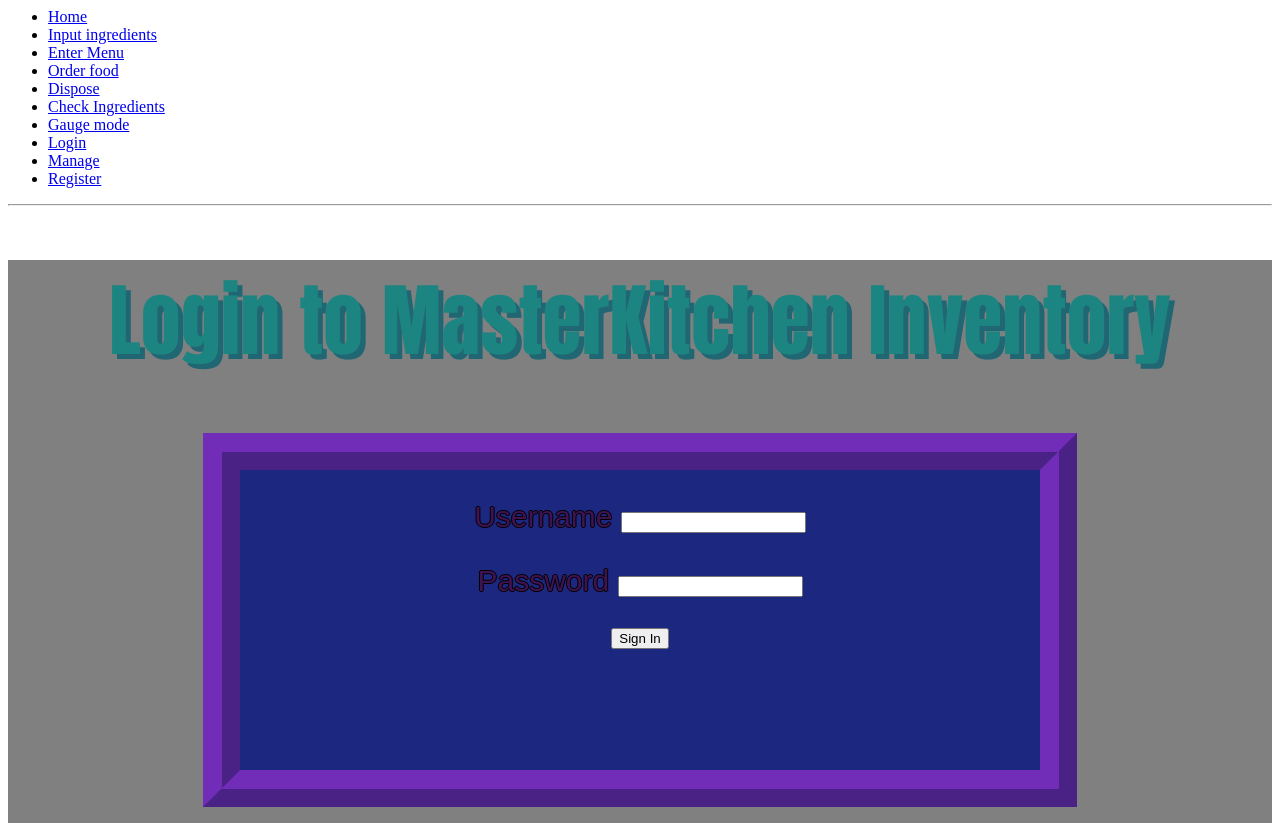
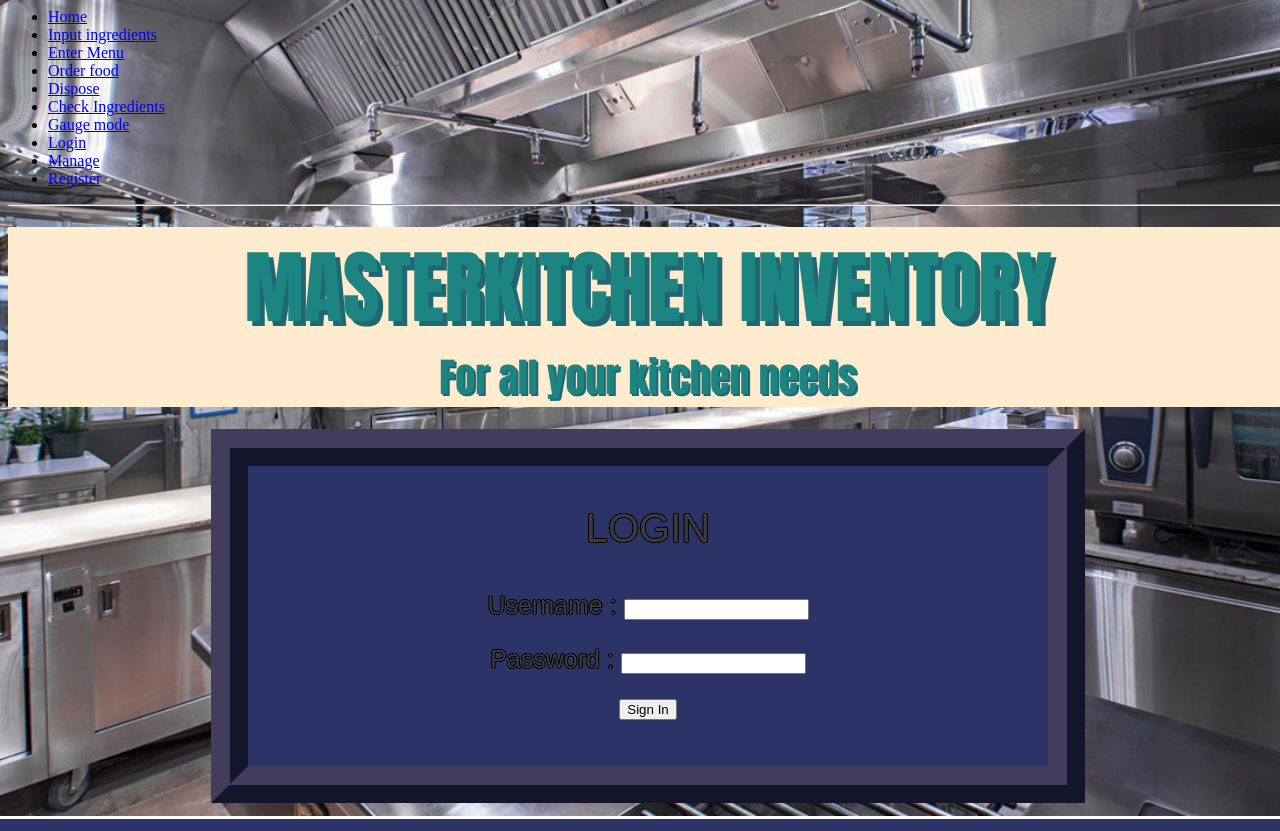
Before and after one commit to jerrylee17/CMPE131G9_Inventory, a Flask app: page /login in a window 1280 px wide. Run offline with Flask 2, Linux system fonts and the light colour scheme; parts of the project's set-up code (start-up, migrations or seed data) failed here and were passed over.

Commit message:
changed background design

```diff
--- a/app/static/styles/login.css
+++ b/app/static/styles/login.css
@@ -1,18 +1,43 @@
 h1 {
+    background-color: blanchedalmond;
+    text-align: center;
+}
+
+#mainheading {
     color: rgb(29, 133, 129);
-    text-align: center;
     font-family: Impact, sans-serif;
     text-shadow: 5px 5px rgb(32, 102, 115);
     font-size: 80
-
-
 }
 
-p {
-    color: rgb(64, 18, 82);
+#subheading {
+    color: rgb(29, 133, 129);
+    font-family: Impact, sans-serif;
+    text-shadow: 2px 2px rgb(32, 102, 115);
+    font-size: 40
+}
+
+#login {
+    color: rgb(59, 59, 59);
     font-family: Arial, sans-serif;
-    font-size: 30;
-    text-shadow: -1px 0 black, 0 1px black, 1px 0 black, 0 -1px black;;
+    font-size: 40;
+    text-shadow: -1px 0 black, 0 1px black, 1px 0 black, 0 -1px black;
+}
+
+#mainform {
+    color: rgb(59, 59, 59);
+    font-family: Arial, sans-serif;
+    font-size: 25;
+    text-shadow: -1px 0 black, 0 1px black, 1px 0 black, 0 -1px black;
+}
+
+body {
+    background-image: url("background.jpg");
+    width: 100%;
+    height:100%;
+    background-size: cover;
+    background-position: center center;
+    background-repeat: no-repeat;
 }
 
 #loginbody {
@@ -23,6 +48,6 @@ p {
     display: inline-block;
     height: 300px;
     width: 800px;
-    background-color: rgb(28, 39, 128);
-    border: 10mm ridge rgba(170, 50, 220, .6);
+    background-color: rgb(44, 51, 102);
+    border: 10mm ridge rgba(83, 68, 88, .6);
 }
--- a/app/templates/login.html
+++ b/app/templates/login.html
@@ -2,21 +2,26 @@
 
 {% block content %}
 
-<div id = "loginpage" style="background-color:grey;">
+<div id = "loginpage">
 	<head>
 		<link rel="stylesheet" type= "text/css" href= "{{ url_for('static',filename='styles/login.css') }}"></link>
 	</head>
 
 	<h1>
-		Login to MasterKitchen Inventory
+		<div id="mainheading">MASTERKITCHEN INVENTORY<br></div>
+
+		<div id="subheading">For all your kitchen needs</div>
 	</h1>
 
 	<div id = "loginbody">
 		<form id="block" action="" method="POST">
+			<p id = "login">LOGIN</p>
 				{{form.hidden_tag()}}
-			<p> {{ form.username.label }} {{ form.username }} </p>
-			<p> {{ form.password.label }} {{ form.password }} </p>
-			<p> {{ form.submit }} </p>
+			<div id = "mainform">
+				<p> {{ form.username.label }} : {{ form.username }} </p>
+				<p> {{ form.password.label }} : {{ form.password }} </p>
+				<p> {{ form.submit }} </p>
+			</div>
 		<form>
 	</div>
 </div>
```
Also changed, not shown: app/static/styles/background.jpg (added).
